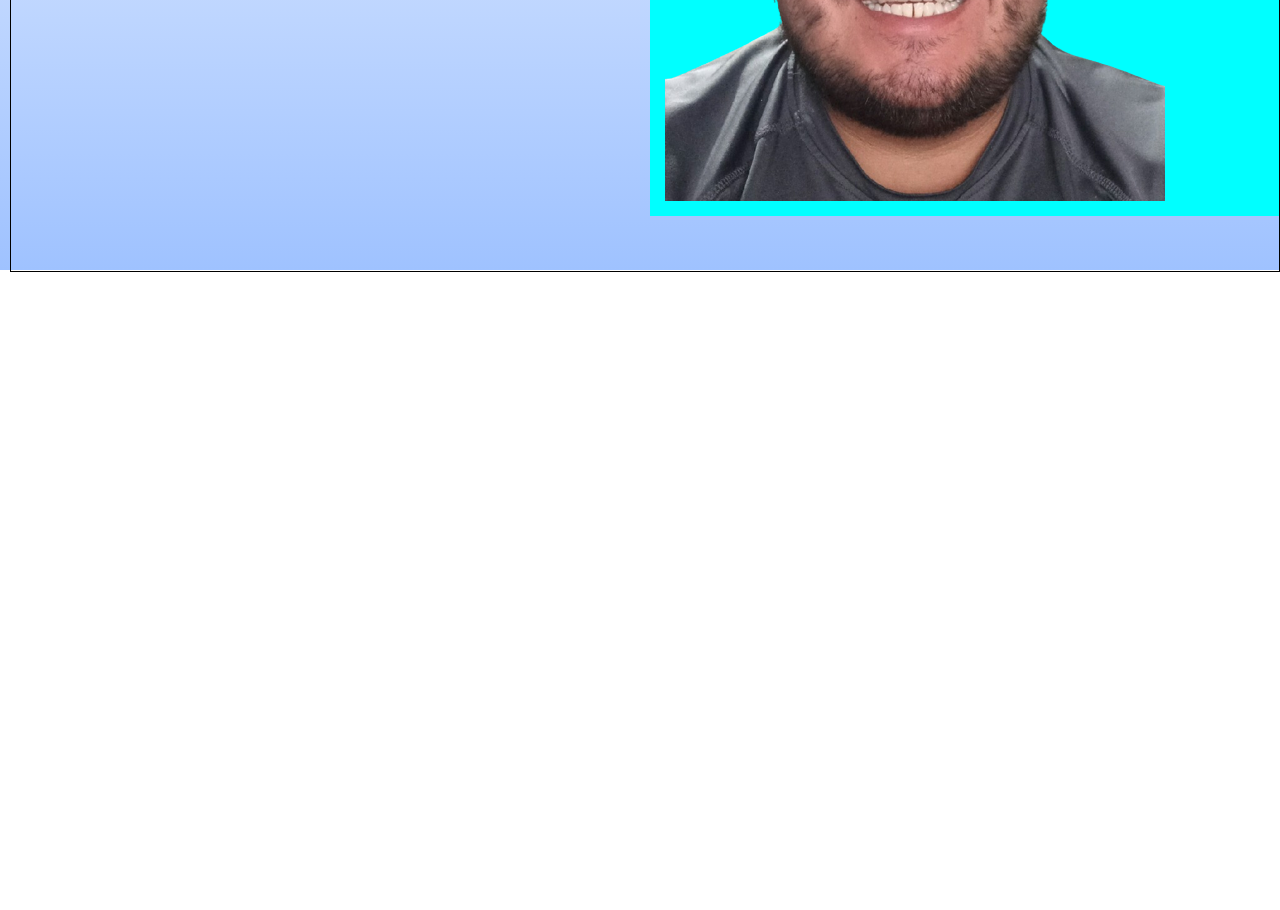
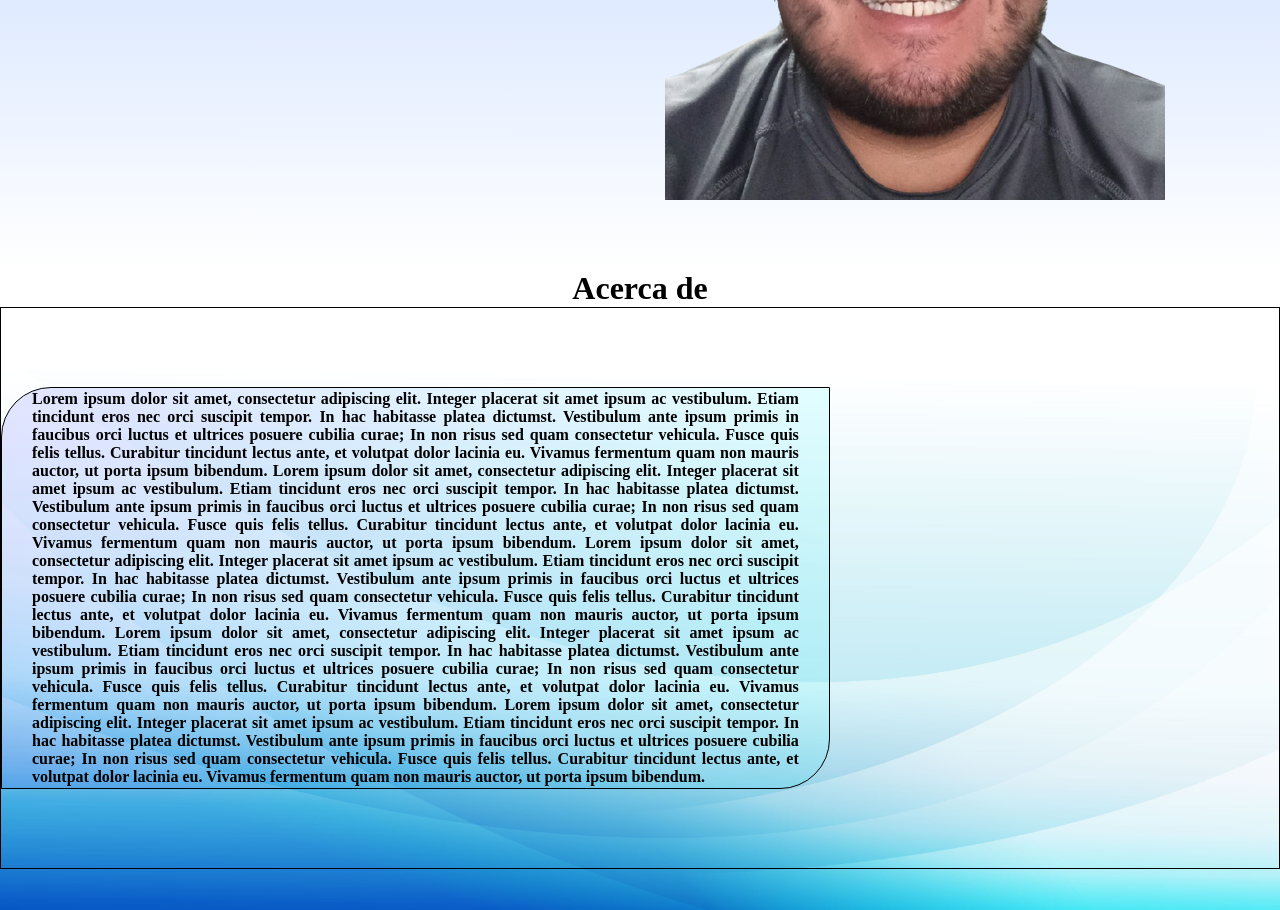
Before and after one commit to MiguelLozaCh/Portafolio, a plain HTML site: page index.html in a window 1280 px wide. Shown: the part 530-1440 px from the top of the page. Before the commit the page ends 802 px from the top, so only its background shows below. Drawn offline with Linux system fonts and the light colour scheme.

Commit message:
MLC
Add new element

```diff
--- a/css/stile.css
+++ b/css/stile.css
@@ -8,7 +8,7 @@ header{
     background-color: aqua;
     /* display: flex; */
     /* justify-content:space-between; */
-    background: linear-gradient(white ,rgb(159,194,2542));
+    background: linear-gradient(rgb(159,194,2542), white);
     height: 100vh;
     width: 100%;
 }
@@ -51,7 +51,7 @@ ul{
     display: flex;
     align-items: center;
     justify-content: space-between;
-    border: 1px solid ;
+
     height: 80vh;
 }
 
@@ -70,7 +70,6 @@ ul{
     width: 50%;
 }
 .contenedor_img{
-    background-color: aqua;
     display: flex;
     width: 50%;
 }
@@ -118,13 +117,51 @@ header nav li:hover{
     opacity: 0.5;
     /* font-size: 1em; */
     /* background-color: aqua;
-    color: black;
-} */
+    color: black;*/
+}
 
-footer {
+.section_acerca{
+    width: 100%;
+    height: 80vh;
+    background: url(../img/897.jpg);
+    background-repeat: no-repeat;
+    background-position: center;
+    background-size: cover;
+}
 
-    /* background-color: blue;
+h2{
+    font-size: 2em;
+    text-align: center;
+}
+
+.acerca_1{
+    height: 70vh;
+    border: solid 1px;
+    display: flex;
+    align-items: center;
+    justify-items: center;
+}
+
+.acerca_2{
+    border: solid 1px;
+    display: flex;
+    align-items: center;
+    width: 60%;
+    height: 50vh;
+    text-align: justify;
+    justify-items: auto;
+    background: linear-gradient(to right, rgba(0, 0, 255, 0.10), rgba(0, 255, 255, 0.10)) ;
+    border-top-left-radius: 50px;
+    border-bottom-right-radius: 50px;
+    font-weight: bold;
+    padding-left: 30px;
+    padding-right: 30px;
+}
+
+/*footer {
+
+     background-color: blue;
     width: 400px;
     height: 30vh;
-    overflow: auto; */
-}
+    overflow: auto;
+} */
--- a/index.html
+++ b/index.html
@@ -34,14 +34,26 @@
             <div class="contenedor_img">
                 <img class="img_contect_bio" src="img/1673996743189-removebg-preview.png" alt="">
             </div>
-
         </div>
-
-
-        <!-- <img class="wapp" src="img/whatsapp.png" alt=""> -->
     </header>
 
     <main>
+        <section class="section_acerca">
+            <!-- Comienca sección de Acerca de -->
+            <h2>Acerca de</h2>
+            <div class="acerca_1">
+                <div class="acerca_2">
+                    <p>
+                        Lorem ipsum dolor sit amet, consectetur adipiscing elit. Integer placerat sit amet ipsum ac vestibulum. Etiam tincidunt eros nec orci suscipit tempor. In hac habitasse platea dictumst. Vestibulum ante ipsum primis in faucibus orci luctus et ultrices posuere cubilia curae; In non risus sed quam consectetur vehicula. Fusce quis felis tellus. Curabitur tincidunt lectus ante, et volutpat dolor lacinia eu. Vivamus fermentum quam non mauris auctor, ut porta ipsum bibendum.
+                        Lorem ipsum dolor sit amet, consectetur adipiscing elit. Integer placerat sit amet ipsum ac vestibulum. Etiam tincidunt eros nec orci suscipit tempor. In hac habitasse platea dictumst. Vestibulum ante ipsum primis in faucibus orci luctus et ultrices posuere cubilia curae; In non risus sed quam consectetur vehicula. Fusce quis felis tellus. Curabitur tincidunt lectus ante, et volutpat dolor lacinia eu. Vivamus fermentum quam non mauris auctor, ut porta ipsum bibendum.
+                        Lorem ipsum dolor sit amet, consectetur adipiscing elit. Integer placerat sit amet ipsum ac vestibulum. Etiam tincidunt eros nec orci suscipit tempor. In hac habitasse platea dictumst. Vestibulum ante ipsum primis in faucibus orci luctus et ultrices posuere cubilia curae; In non risus sed quam consectetur vehicula. Fusce quis felis tellus. Curabitur tincidunt lectus ante, et volutpat dolor lacinia eu. Vivamus fermentum quam non mauris auctor, ut porta ipsum bibendum.
+                        Lorem ipsum dolor sit amet, consectetur adipiscing elit. Integer placerat sit amet ipsum ac vestibulum. Etiam tincidunt eros nec orci suscipit tempor. In hac habitasse platea dictumst. Vestibulum ante ipsum primis in faucibus orci luctus et ultrices posuere cubilia curae; In non risus sed quam consectetur vehicula. Fusce quis felis tellus. Curabitur tincidunt lectus ante, et volutpat dolor lacinia eu. Vivamus fermentum quam non mauris auctor, ut porta ipsum bibendum.
+                        Lorem ipsum dolor sit amet, consectetur adipiscing elit. Integer placerat sit amet ipsum ac vestibulum. Etiam tincidunt eros nec orci suscipit tempor. In hac habitasse platea dictumst. Vestibulum ante ipsum primis in faucibus orci luctus et ultrices posuere cubilia curae; In non risus sed quam consectetur vehicula. Fusce quis felis tellus. Curabitur tincidunt lectus ante, et volutpat dolor lacinia eu. Vivamus fermentum quam non mauris auctor, ut porta ipsum bibendum.
+                    </p>
+                </div>
+            </div>
+
+        </section>
 
     </main>
 
```
Also changed, not shown: img/897.jpg (added).
